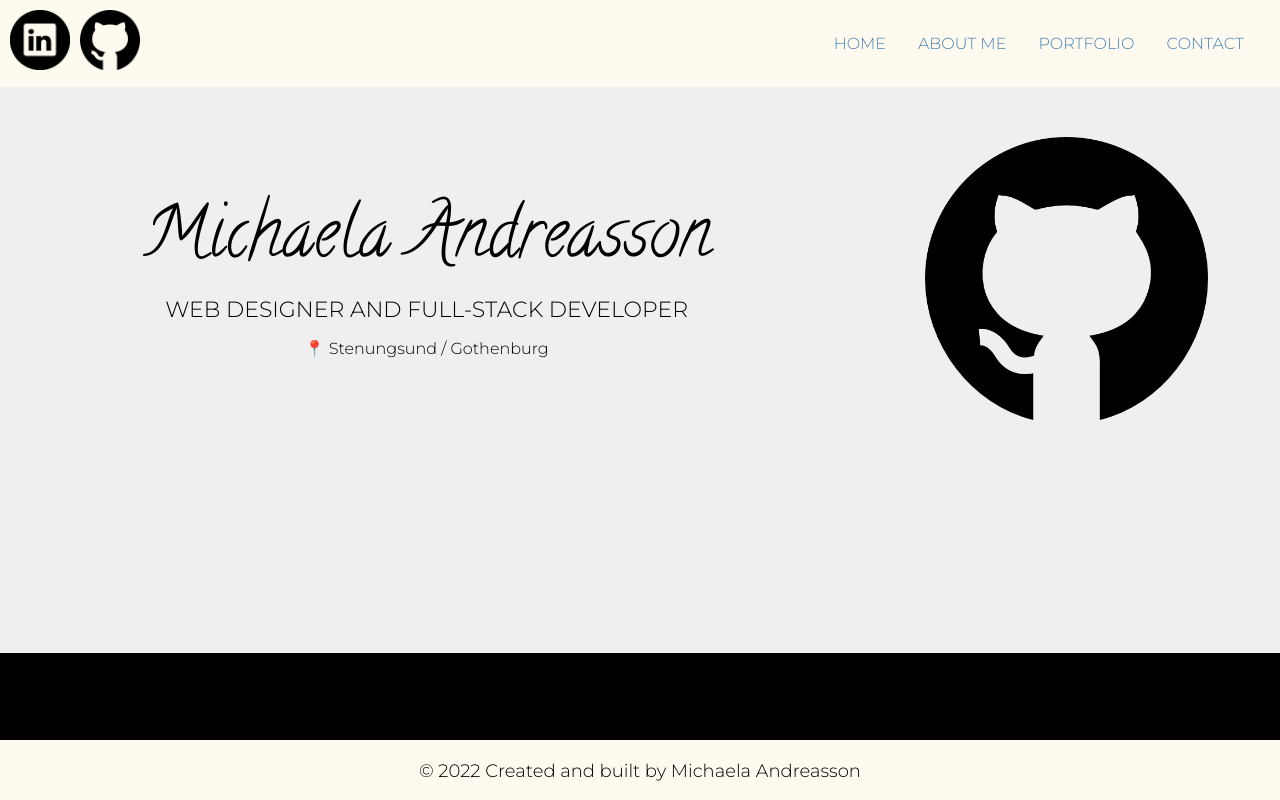
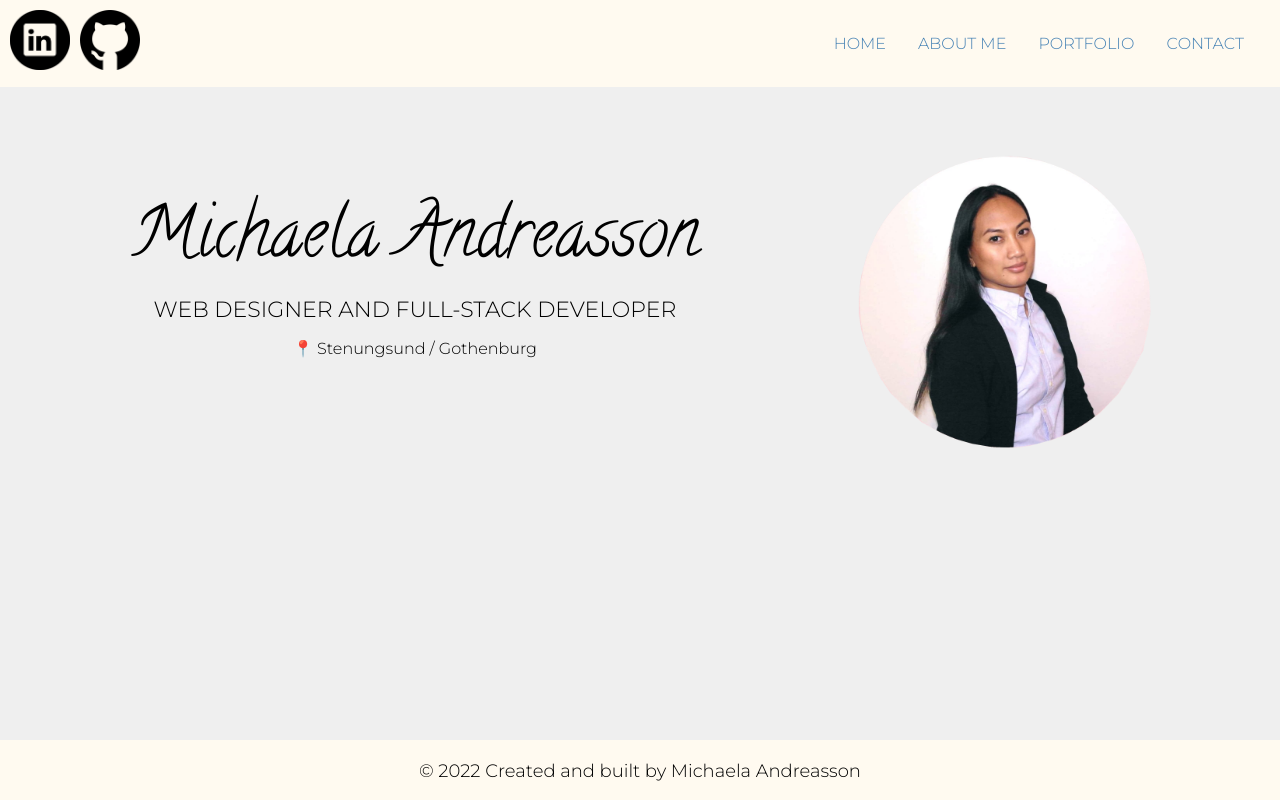
Before and after one commit to Navaas/micand.se, a React (Create React App) app in the folder micand.se/: page / in a window 1280 px wide. Built offline with nearby package versions, Linux system fonts and the light colour scheme.

Commit message:
update homeview

```diff
--- a/micand.se/src/views/homeView/HomeView.jsx
+++ b/micand.se/src/views/homeView/HomeView.jsx
@@ -1,5 +1,5 @@
 import css from './HomeView.module.css'
-import githubIcon from '../../utils/images/github.png'
+import profileImage from '../../utils/images/micand.png'
 
 const HomeView = () => {
     return (
@@ -10,7 +10,7 @@ const HomeView = () => {
                 <p className={css.localText}>📍 Stenungsund / Gothenburg</p>
             </section>
             <section className={css.article}>
-                <img src={githubIcon} alt="github" className={css.githubImage}/>
+                <img src={profileImage} alt="github" className={css.profileImage}/>
             </section>
         </div>
     )
--- a/micand.se/src/views/homeView/HomeView.module.css
+++ b/micand.se/src/views/homeView/HomeView.module.css
@@ -4,7 +4,6 @@
     background-color: #efefef;
     text-align: center;
 }
-
 
 .bigText {
     font-family: Calligraffitti, sans-serif;
@@ -22,26 +21,43 @@
     color: black;
 }
 
+.profileImage {
+    height: 60%;
+}
+.article {
+    text-align: center;
+    height: 40vh;
+}
+
+.localText {
+    font-family: Montserrat, sans-serif;
+    font-size: 16px;
+}
+
 .githubImage {
     height: 10%;
 }
 
-.article {
-    text-align: center;
-}
-
 @media only screen and (min-width: 768px) {
     .bigText {
-        font-size: 30px;
+        font-size: 40px;
     }
 
     .smallText {
-        font-size: 12px;
+        font-size: 16px;
         margin: 0;
     }
 
-    .githubImage {
-        height: 50%;
+    .profileImage {
+        max-height: 60%;
+    }
+
+    .article {
+        height: 40vh;
+    }
+
+    .localText {
+        font-size: 16px;
     }
 }
 
@@ -58,13 +74,16 @@
         font-size: 22px;
     }
 
-    .githubImage {
-        margin-top: 50px;
-        max-height: 50%;
+    .profileImage {
+        height: 350px;
     }
 
     .localText {
-        font-family: Montserrat, sans-serif;
         font-size: 16px;
     }
+
+    .article {
+        height: 80vh;
+        margin: 40px 100px 0 0;
+    }
 }
```
Also changed, not shown: micand.se/src/utils/images/micand.png (added).
